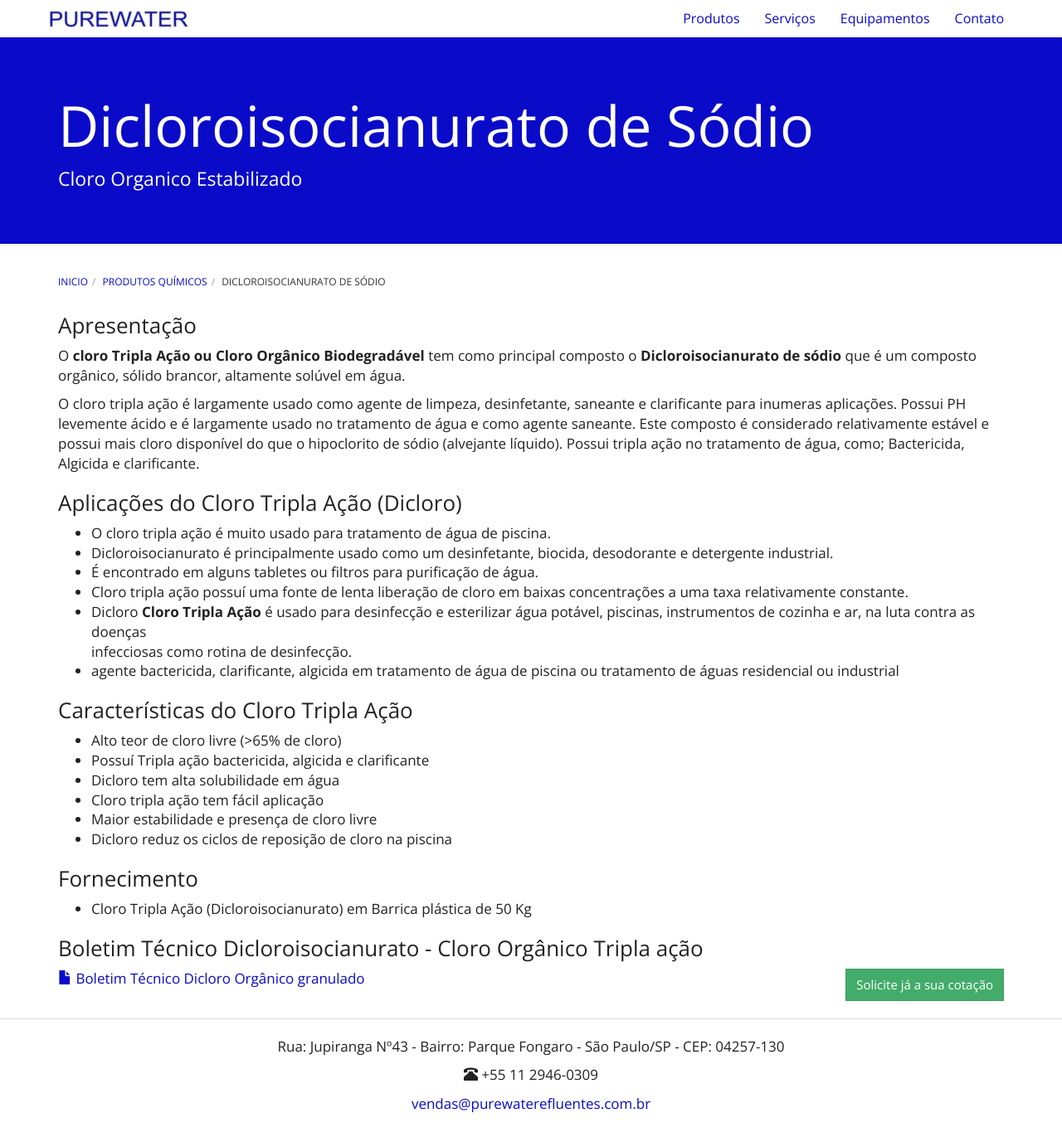
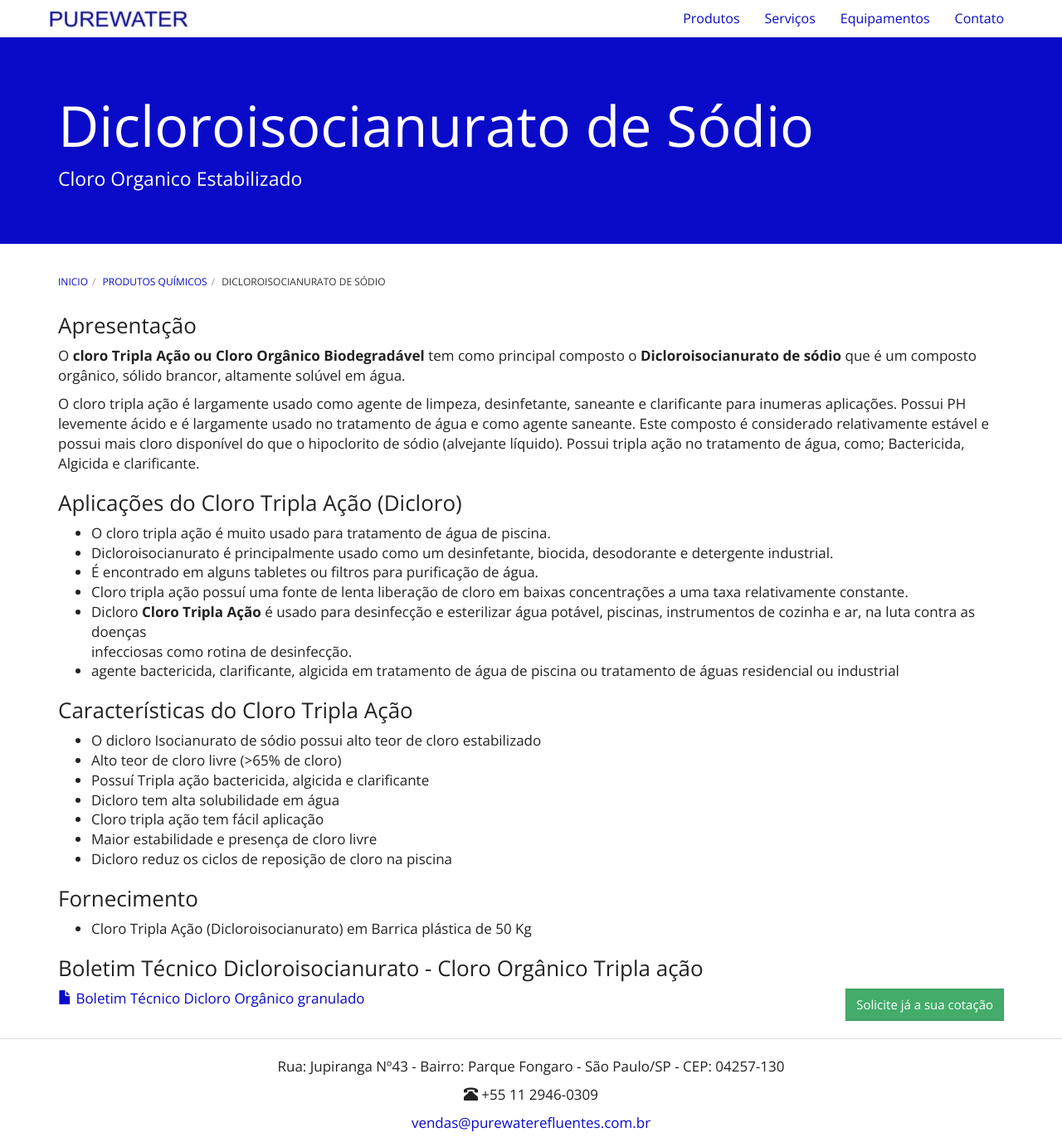
Before and after one commit to purewaterefluentes/purewaterefluentes.github.io, a Jekyll site: the page built from produtos/dicloroisocianurato.md, in a window 1280 px wide and 1377 px high. Shown: the whole window at 83% size. Built offline with Jekyll 4.4.1, drawn with Linux system fonts in a browser that asks for light colours; nearby versions of some CDN libraries; library files that are not in the unit come from our copies.

Commit message:
Create dicloroisocianurato.md

```diff
--- a/produtos/dicloroisocianurato.md
+++ b/produtos/dicloroisocianurato.md
@@ -1,6 +1,6 @@
 ---
 layout: contato
-pageTitle: Cloro Tripla Ação, cloro orgânico, cloro granulado, cloro para piscina, cloro multiação, cloro
+pageTitle: Cloro Tripla Ação, cloro orgânico, cloro granulado, Dicloro Estabilizado, cloro para piscina, cloro multiação, cloro
 title: Dicloroisocianurato de Sódio
 subtitle: Cloro Organico Estabilizado
 ---
@@ -26,6 +26,7 @@ Possui tripla ação no tratamento de água, como; Bactericida, Algicida e clari
 
 ### Características do Cloro Tripla Ação
 
+- O dicloro Isocianurato de sódio possui alto teor de cloro estabilizado
 - Alto teor de cloro livre (>65% de cloro)
 - Possuí Tripla ação bactericida, algicida e clarificante
 - Dicloro tem alta solubilidade em água
```
